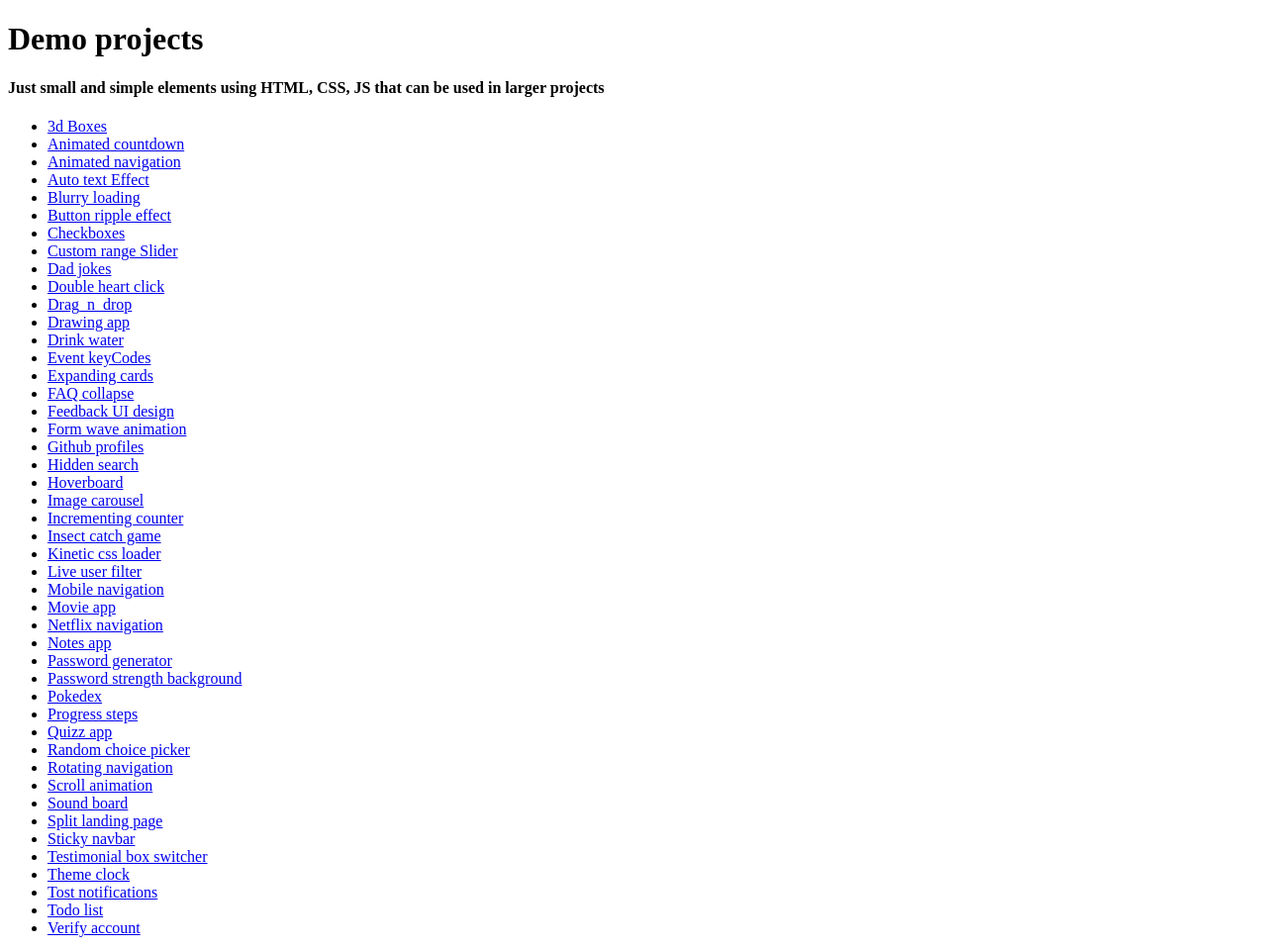
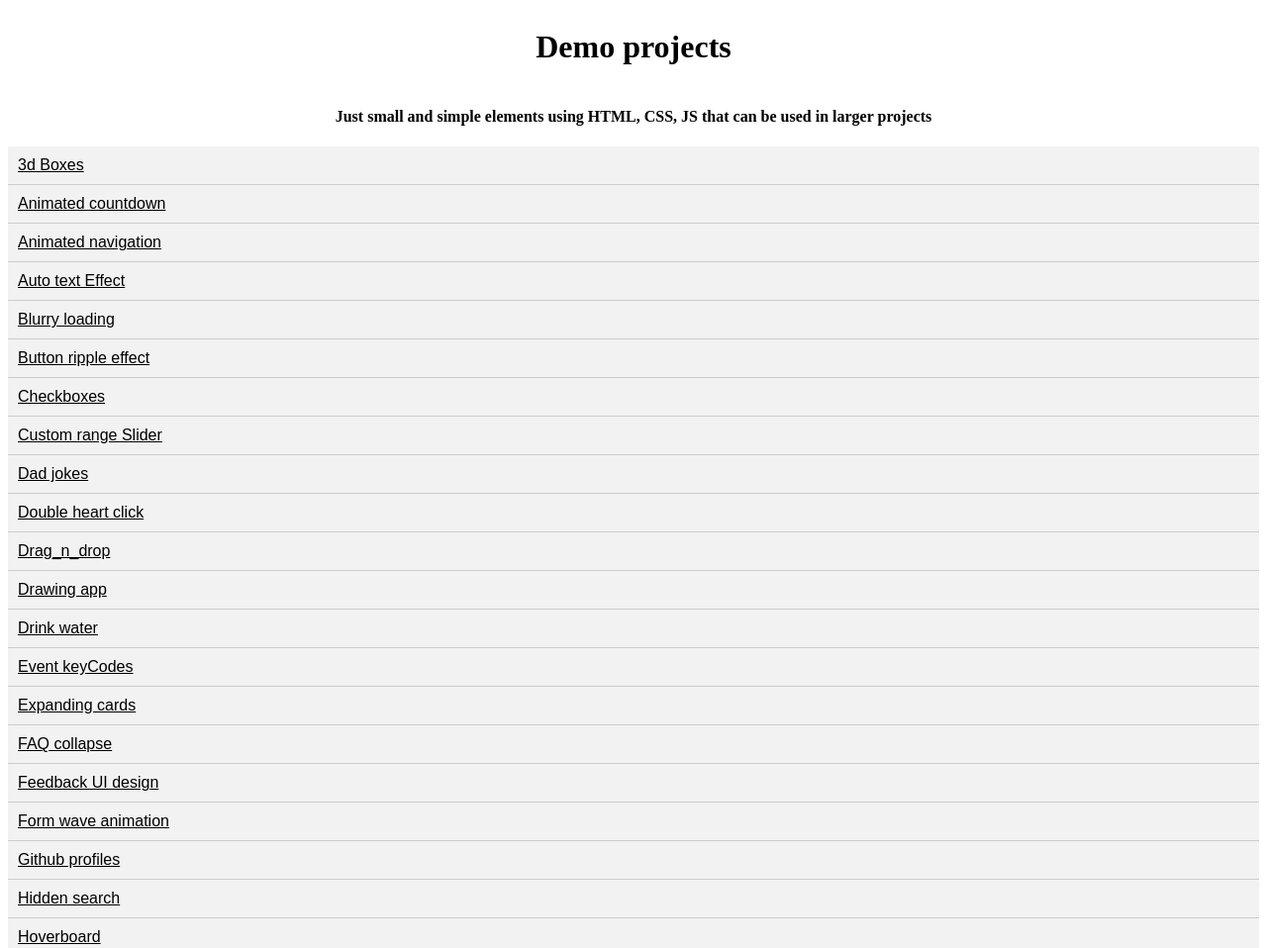
Before and after one commit to Parfyonovevg/demo, a plain HTML site: page index.html in a window 1280 px wide. Shown: the top 958 px of the page at 99% size. Drawn offline with Linux system fonts and the light colour scheme.

Commit message:
added some pure styling

```diff
--- a/index.html
+++ b/index.html
@@ -4,15 +4,17 @@
     <meta charset="UTF-8" />
     <meta http-equiv="X-UA-Compatible" content="IE=edge" />
     <meta name="viewport" content="width=device-width, initial-scale=1.0" />
+    <link rel="stylesheet" href="style.css" />
     <title>Demo projects</title>
   </head>
   <body>
+    <div class="container">
       <h1>Demo projects</h1>
       <h4>
         Just small and simple elements using HTML, CSS, JS that can be used in
         larger projects
       </h4>
-    <ul>
+      <ul class="list">
         <li><a href="./boxes/index.html">3d Boxes</a></li>
         <li><a href="./countdown/index.html">Animated countdown</a></li>
         <li>
@@ -28,14 +30,18 @@
           <a href="./custom_range_slider/index.html">Custom range Slider</a>
         </li>
         <li><a href="./dad_jokes/index.html">Dad jokes</a></li>
-      <li><a href="./double_heart_click/index.html">Double heart click</a></li>
+        <li>
+          <a href="./double_heart_click/index.html">Double heart click</a>
+        </li>
         <li><a href="./drag_n_drop/index.html">Drag_n_drop</a></li>
         <li><a href="./drawing_app/index.html">Drawing app</a></li>
         <li><a href="./drink_water/index.html">Drink water</a></li>
         <li><a href="./event_keyCodes/index.html">Event keyCodes</a></li>
         <li><a href="./expanding_cards/index.html">Expanding cards</a></li>
         <li><a href="./FAQ_collapse/index.html">FAQ collapse</a></li>
-      <li><a href="./feedback_UI_design/index.html">Feedback UI design</a></li>
+        <li>
+          <a href="./feedback_UI_design/index.html">Feedback UI design</a>
+        </li>
         <li>
           <a href="./form_wave_animation/index.html">Form wave animation</a>
         </li>
@@ -47,13 +53,19 @@
           <a href="./incrementing_counter/index.html">Incrementing counter</a>
         </li>
         <li><a href="./insect_catch_game/index.html">Insect catch game</a></li>
-      <li><a href="./kinetic_css_loader/index.html">Kinetic css loader</a></li>
+        <li>
+          <a href="./kinetic_css_loader/index.html">Kinetic css loader</a>
+        </li>
         <li><a href="./live_user_filter/index.html">Live user filter</a></li>
         <li><a href="./mobile_navigation/index.html">Mobile navigation</a></li>
         <li><a href="./movie_app/index.html">Movie app</a></li>
-      <li><a href="./netflix_navigation/index.html">Netflix navigation</a></li>
+        <li>
+          <a href="./netflix_navigation/index.html">Netflix navigation</a>
+        </li>
         <li><a href="./notes_app/index.html">Notes app</a></li>
-      <li><a href="./password_generator/index.html">Password generator</a></li>
+        <li>
+          <a href="./password_generator/index.html">Password generator</a>
+        </li>
         <li>
           <a href="./password_strength_background/index.html"
             >Password strength background</a
@@ -70,7 +82,9 @@
         </li>
         <li><a href="./scroll_animation/index.html">Scroll animation</a></li>
         <li><a href="./sound_board/index.html">Sound board</a></li>
-      <li><a href="./split_landing_page/index.html">Split landing page</a></li>
+        <li>
+          <a href="./split_landing_page/index.html">Split landing page</a>
+        </li>
         <li><a href="./sticky_navbar/index.html">Sticky navbar</a></li>
         <li>
           <a href="./testimonail_box_switcher/index.html"
@@ -82,5 +96,6 @@
         <li><a href="./todo_list/index.html">Todo list</a></li>
         <li><a href="./verify_account/index.html">Verify account</a></li>
       </ul>
+    </div>
   </body>
 </html>
--- /dev/null
+++ b/style.css
@@ -0,0 +1,38 @@
+a {
+  color: #000;
+}
+a:visited {
+  color: #5e5050;
+}
+.container {
+  display: flex;
+  flex-direction: column;
+  justify-content: center;
+  align-items: center;
+  height: 100%;
+  width: 100%;
+  background-color: var(--color-background);
+}
+
+.list {
+  list-style-type: none;
+  margin: 0;
+  padding: 0;
+  width: 100%;
+  text-align: left;
+}
+
+.list li {
+  background-color: #f2f2f2;
+  border-bottom: 1px solid #ccc;
+  padding: 10px;
+  font-family: Arial, sans-serif;
+}
+
+.list li:last-child {
+  border-bottom: none;
+}
+
+.list li:hover {
+  background-color: #e0e0e0;
+}
```
Also changed, not shown: 1 other file. Lines whose indentation alone changed are shown as unchanged.
